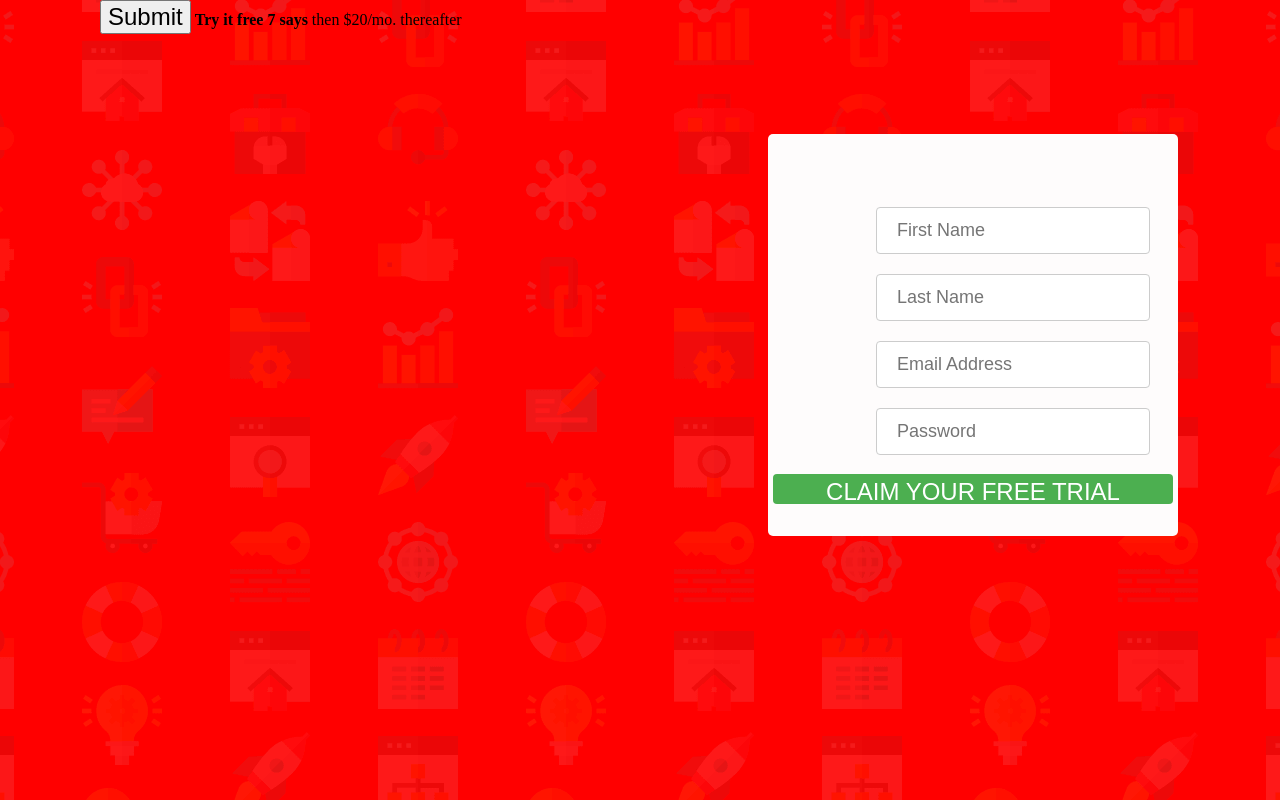
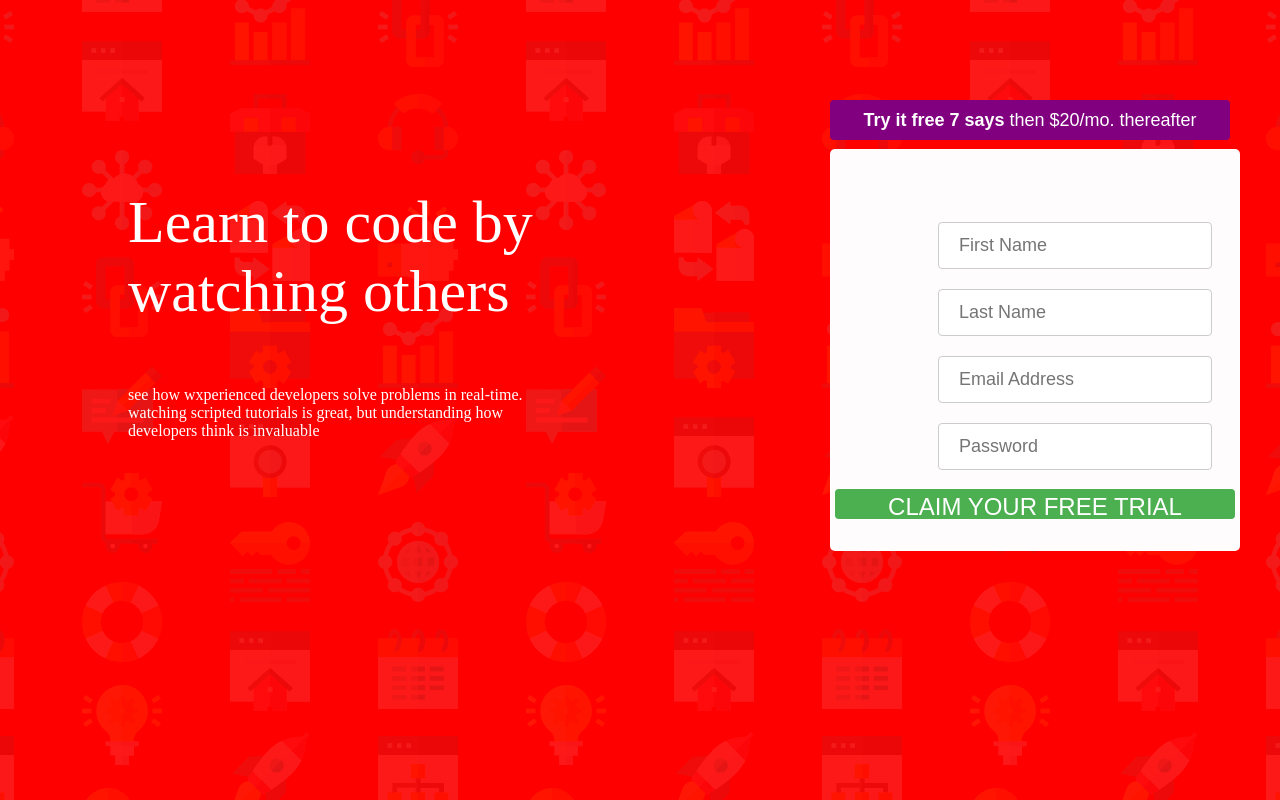
Before and after one commit to Panchananturuk1/js-assignment, a PHP site: page / in a window 1280 px wide. Run offline with PHP 8.4, Linux system fonts and the light colour scheme.

Commit message:
new change

```diff
--- a/index.php
+++ b/index.php
@@ -8,38 +8,44 @@
 		content="width=device-width, initial-scale=1" />
 	<link rel="stylesheet" type="text/css" href="mydesign.css" />
 
-
 </head>
 <style>
-
-
 
 	</style>
 <title> view event</title>
 <body class="bg" style="margin-left: 0px; margin-right: 0px; margin-top: 0px">
 
 
+
 	 <form action="login2.php" method="post" enctype="multipart/form-data">
 
 
 
-					<input type="submit" class="submit" type="submits"  name="submit"  style="font-size:x-large; margin-left:100px" >
-					<b> Try it free 7 says</b> then $20/mo. thereafter </input>
 
+				<div style="width:420px; float:left; margin-top:10%;margin-left:10%">
+			<p style="font-size:60px; color:white"> Learn to code by<br />
+				watching others</p>
+			<p style="color:white">see how wxperienced developers solve problems in real-time.<br />
+				watching scripted tutorials is great, but understanding how<br />
+				developers think is invaluable</p>
 
-	<div class="box" style="margin-top:100px;" >
+			</div>
 
+			<div style="width:500px;float:right;text-align:left">
 
-		<table style="margin-left:25%; margin-top:0px;">
+				<button type="button" class="but2" name="button" >
+					<b> Try it free 7 says</b> then $20/mo. thereafter </button>
+			<div class="box" >
+			<table style="margin-left:25%; margin-top:0px;">
 
 
 		<tr>
-			<td> <input type="text" id="Emailid" name="Emailid" placeholder="First Name" style="font-size:large" /> </td>
+			<td> <input type="text" id="Emailid" name="First_Name" placeholder="First Name" style="font-size:large" /> </td>
 		</tr>
 
 		<tr>
 			<td>
-			 <input type="text" id="Emailid" name="Emailid" placeholder="Last Name" style="font-size:large" /> </td>
+			 <input type="text" id="Emailid" name="Last_Name" placeholder="Last Name" style="font-size:large" /> </td>
 		</tr>
 
 		<tr>
@@ -55,11 +61,16 @@
 			<table style="margin-left:100px; top:20px" >
 			<tr style="margin-top:100px">
 
-					<button type="submit" class="button" name="button" placeholder="Password"  style="font-size:x-large"> CLAIM YOUR FREE TRIAL </button>
+					<button type="submit" class="but1" name="button" placeholder="Password"  style="font-size:x-large"> CLAIM YOUR FREE TRIAL </button>
 
 			</tr> </table>
 		</table>
-  </div>
+		</div>
+			</div>
+
+
+
+
   </form>
 
 
--- a/mydesign.css
+++ b/mydesign.css
@@ -38,7 +38,38 @@ design.css
 
     }
 
+input[type=submit] {
+    width: 25%;
+    background-color: #4CAF50;
+    color: white;
+    padding: 14px 20px;
+    margin: 8px 0;
+    border: none;
+    border-radius: 4px;
+    cursor: pointer;
 
+}
+
+
+
+
+.but2{
+
+	left:200px;
+	margin-left:10%;
+	margin-top:20%;
+	font-size:large;
+	width: 80%;
+	height:40px;
+    background-color: purple;
+    color: white;
+	text-align:center;
+    padding: 23px:
+    margin: 8px 0;
+    border: none;
+    border-radius: 4px;
+    cursor: pointer;
+}
 
 
 .box {
@@ -46,13 +77,13 @@ design.css
   width: 100%;
   margin: 0 auto;
   position: relative;
-  padding:26px 05px;;
+  padding:26px 05px;
   margin: 9px 0;
   border-radius: 20px;
   background-color: #FEFCFC;
   border-radius: 5px;
   height:350px;
-  margin-left:60%;
+  margin-left:10%;
 
 }
 
@@ -68,7 +99,10 @@ input[type=submit]:hover {
 
 
 
-button{
+
+
+
+.but1{
 
 	width: 100%;
 	height:30px;
@@ -81,8 +115,10 @@ button{
     border: none;
     border-radius: 4px;
     cursor: pointer;
+}
 
-}
+
+
 
 button:hover{
 	 background-color: #45a049;
@@ -90,28 +126,28 @@ button:hover{
 }
 
 
+
+
+
+body, html {
+  margin-top:0px;
+  height: 100%;
+
+
+}
+
 .bg {
 
+
   background-image: url("bg-intro-desktop.png");
-  opacity: 1.5;
+  opacity:2.5;
   background-color:red;
-
   height: 100%;
-
   background-position: center;
   background-repeat: no-repeat;
   background-size: cover;
 
 }
-
-
-body, html {
-  margin-top:0px;
-  height: 100%;
-  margin: 0;
-}
-
-
 
 img {
   opacity: 0.5;
```
